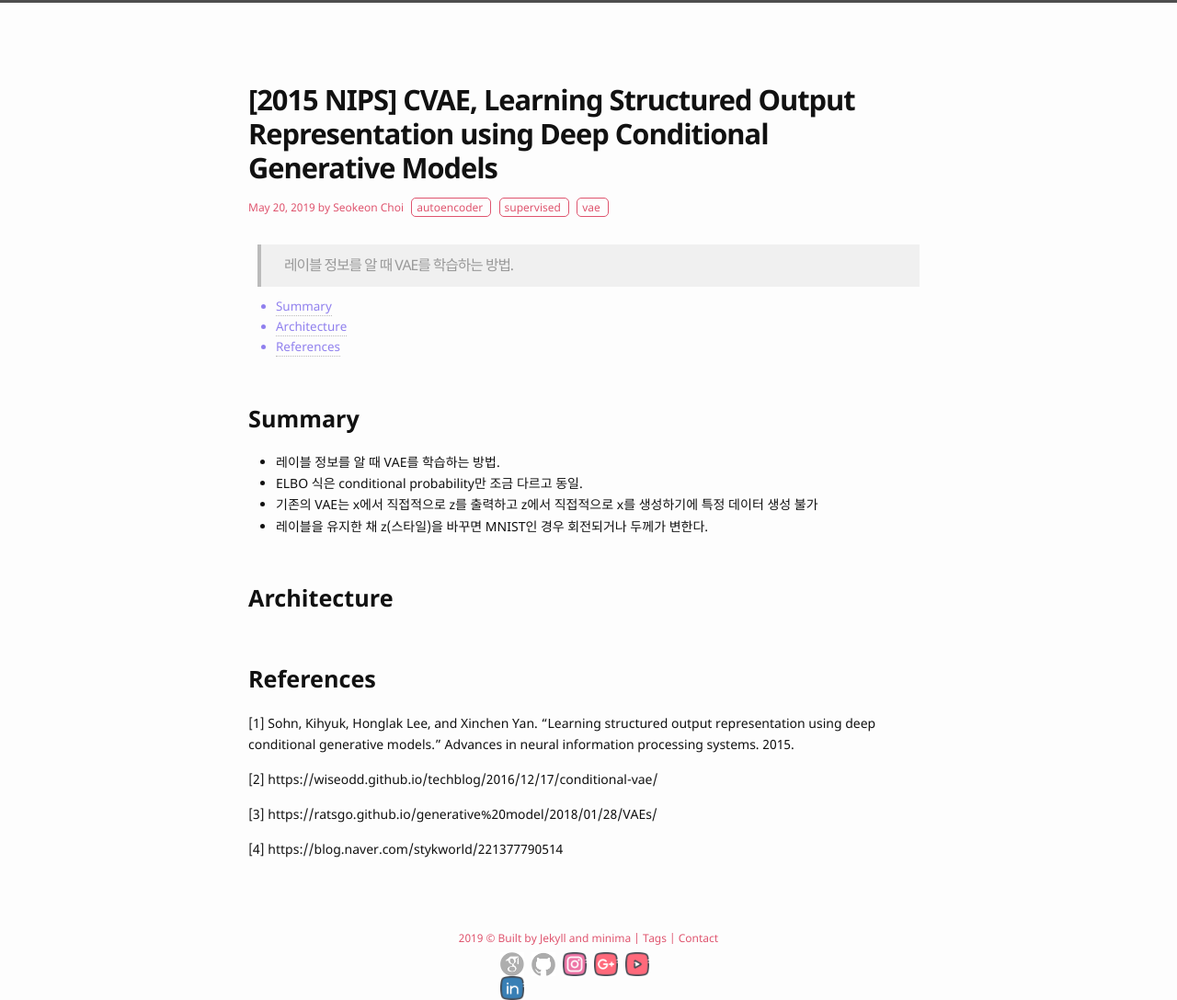
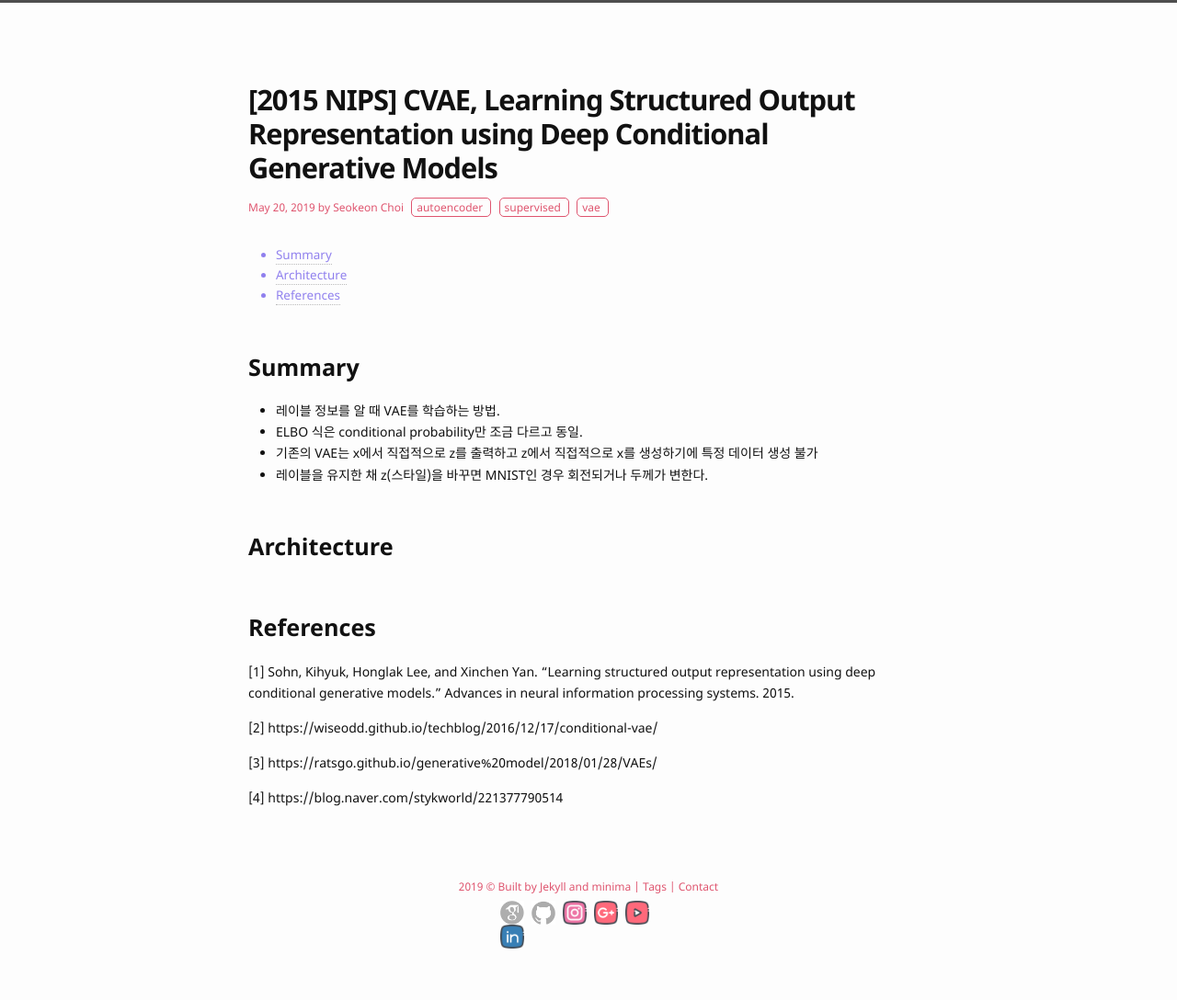
Before and after one commit to bismex/bismex.github.io, a Jekyll site: the page built from _posts/2019-05-20-CVAE.md, in a window 1280 px wide and 1088 px high. Shown: the whole window at 92% size. Built offline with Jekyll 4.4.1, drawn with Linux system fonts in a browser that asks for light colours.

Commit message:
Update 2019-05-20-CVAE.md

```diff
--- a/_posts/2019-05-20-CVAE.md
+++ b/_posts/2019-05-20-CVAE.md
@@ -4,8 +4,6 @@ title: "[2015 NIPS] CVAE, Learning Structured Output Representation using Deep C
 date: 2019-05-20 23:18:00
 tags: autoencoder supervised vae
 ---
-
-> 레이블 정보를 알 때 VAE를 학습하는 방법.
 
 <!--more-->
 
```
